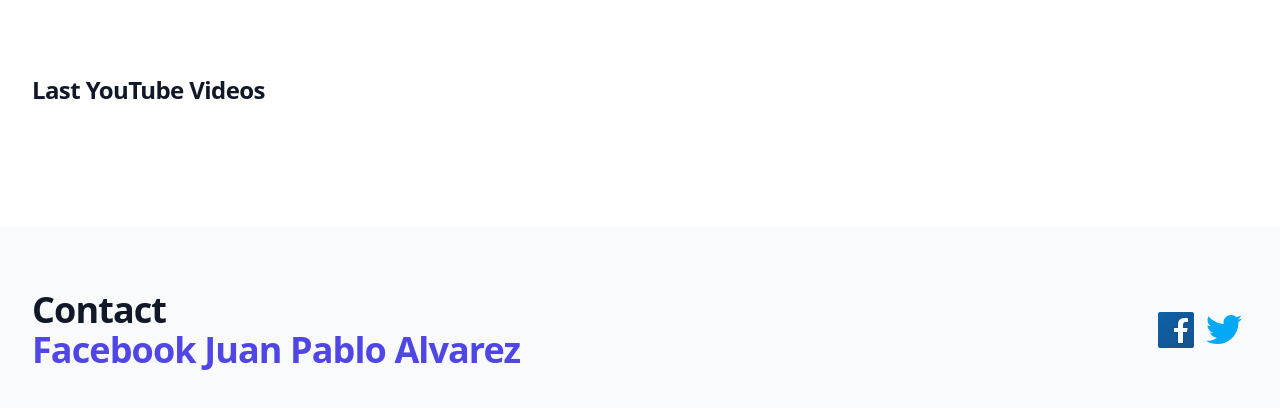
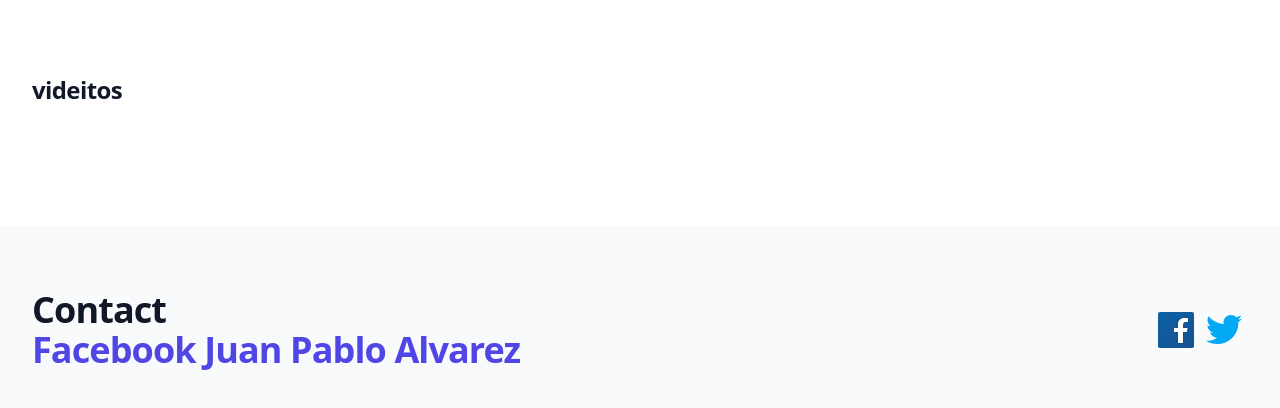
Before and after one commit to juan546546546/async-landing, a plain HTML site: page src/index.html in a window 1280 px wide. Shown: the part 434-842 px from the top of the page. Drawn offline with nearby package versions, Linux system fonts and the light colour scheme.

Commit message:
Update index.html
Cambie a videitos

```diff
--- a/src/index.html
+++ b/src/index.html
@@ -57,7 +57,7 @@
   </div>
   <div class="bg-white">
     <div class="max-w-2xl mx-auto py-16 px-4 sm:py-24 sm:px-6 lg:max-w-7xl lg:px-8">
-      <h2 class="text-2xl font-extrabold tracking-tight text-gray-900">Last YouTube Videos</h2>
+      <h2 class="text-2xl font-extrabold tracking-tight text-gray-900">videitos</h2>
       <div class="mt-6 grid grid-cols-1 gap-y-10 gap-x-6 sm:grid-cols-2 lg:grid-cols-4 xl:gap-x-8" id="content">
         <!-- content -->
       </div>
```
